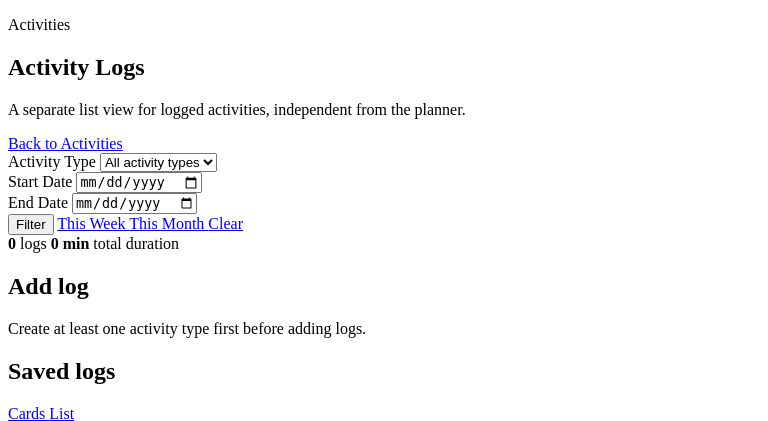
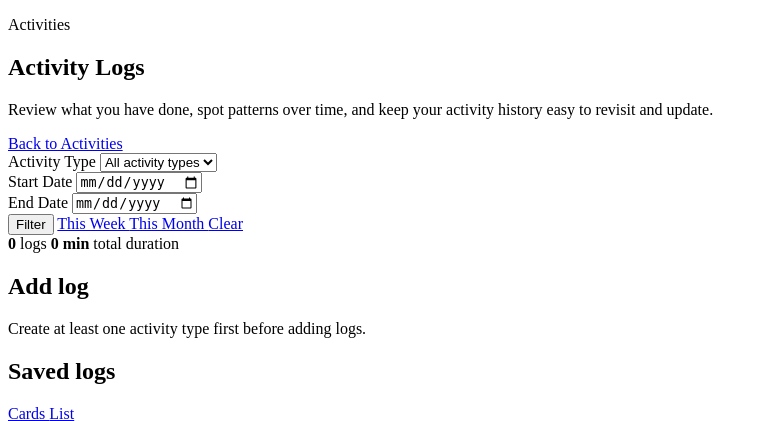
Before and after one commit to colinleroux/newMilestones, a Flask app: page /activities/logs in a window 1280 px wide. Shown: the part 44-465 px from the top of the page, without its empty margins (0-768 px from the left). Run offline with Flask 3, Linux system fonts and the light colour scheme; the visitor is signed in with stand-in values (Sample User, id 1); data that the repository does not hold is empty.

Commit message:
Update activity logs intro copy

```diff
--- a/deeds/templates/activities/logs.html
+++ b/deeds/templates/activities/logs.html
@@ -5,7 +5,7 @@
     <div>
       <p class="text-sm font-semibold uppercase tracking-[0.2em] text-teal-700">Activities</p>
       <h1 class="mt-2 text-3xl font-bold text-slate-900">Activity Logs</h1>
-      <p class="mt-2 max-w-2xl text-slate-600">A separate list view for logged activities, independent from the planner.</p>
+      <p class="mt-2 max-w-2xl text-slate-600">Review what you have done, spot patterns over time, and keep your activity history easy to revisit and update.</p>
     </div>
     <a href="{{ url_for('activities.index') }}" class="rounded-full border border-teal-200 bg-teal-50 px-4 py-2 text-sm font-semibold text-teal-800 transition hover:bg-teal-100">
       Back to Activities
```
